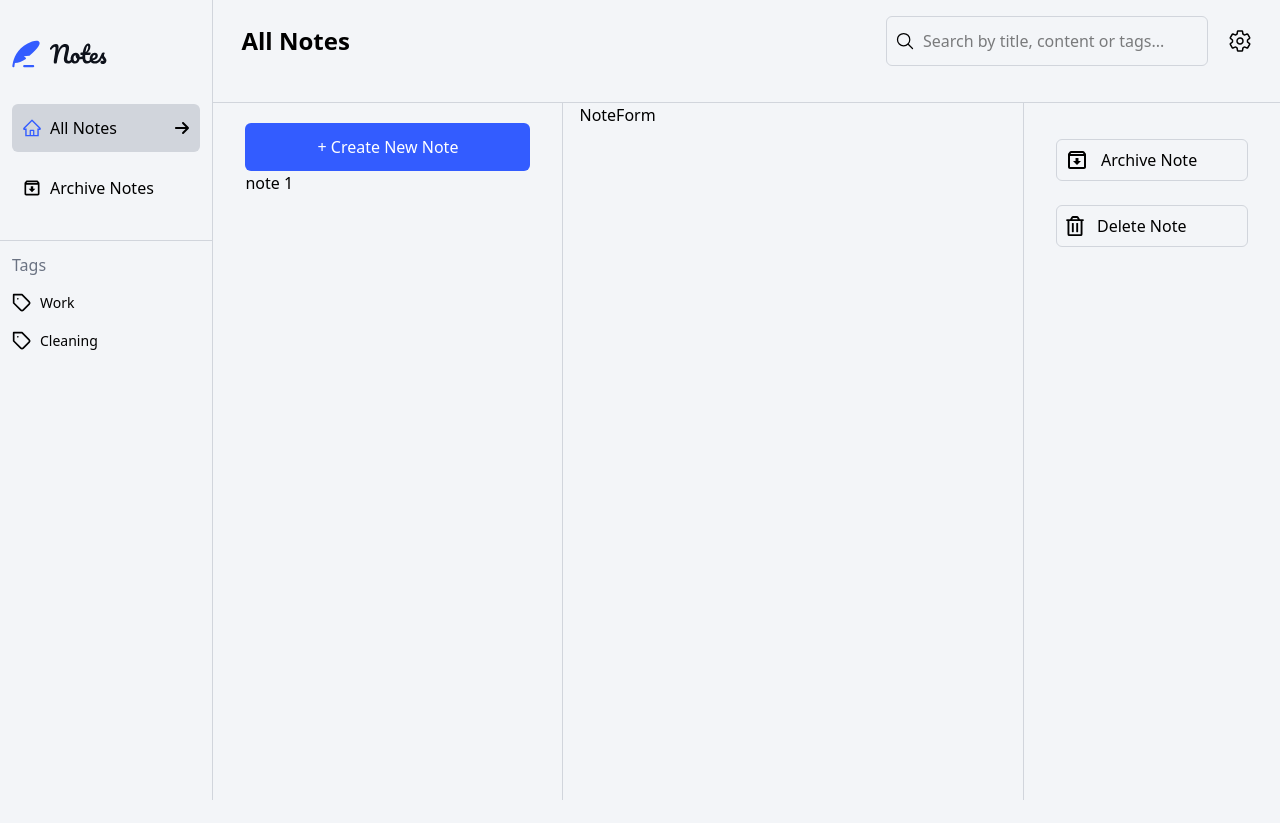
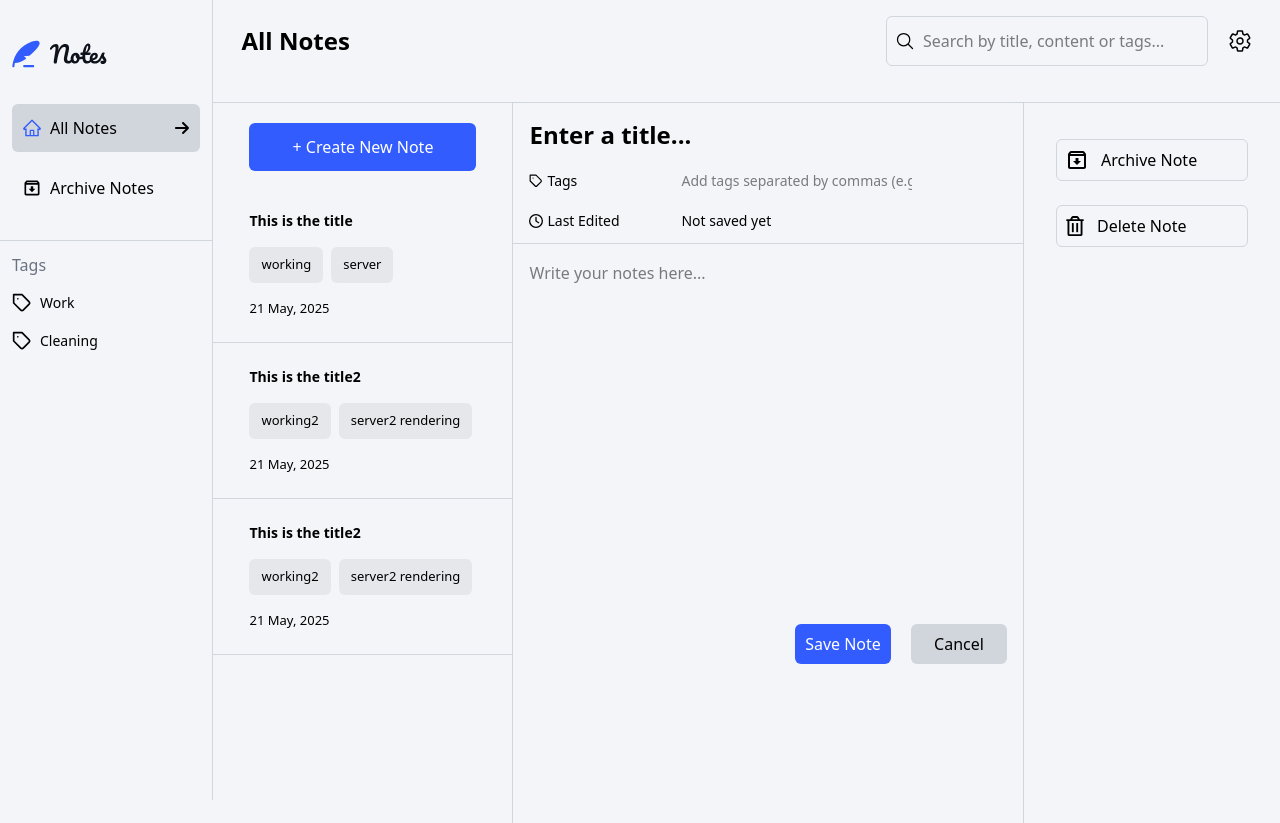
Before and after one commit to 4002-Nonye/Note-Taking-Web-App, a React (Vite) app in the folder client/: page /notes/1 in a window 1280 px wide. Before the commit the page ends 800 px from the top, so only its background shows below. Built offline with nearby package versions, Linux system fonts and the light colour scheme.

Commit message:
Add more styling

```diff
--- a/client/index.html
+++ b/client/index.html
@@ -2,9 +2,9 @@
 <html lang="en">
   <head>
     <meta charset="UTF-8" />
-    <link rel="icon" type="image/svg+xml" href="/vite.svg" />
+    <link type="image/png" sizes="16x16" rel="icon" href="./src/assets/icons8-book-16.png">
     <meta name="viewport" content="width=device-width, initial-scale=1.0" />
-    <title>📕 Note Taking App</title>
+    <title>Smart Note Taker</title>
   </head>
   <body>
     <div id="root"></div>
--- a/client/package.json
+++ b/client/package.json
@@ -14,6 +14,7 @@
     "@tanstack/react-query": "^5.76.1",
     "@tanstack/react-query-devtools": "^5.76.1",
     "axios": "^1.9.0",
+    "framer-motion": "^12.12.1",
     "prop-types": "^15.8.1",
     "react": "^19.1.0",
     "react-dom": "^19.1.0",
--- /dev/null
+++ b/client/src/components/Divider.jsx
@@ -0,0 +1,9 @@
+
+
+function Divider() {
+  return (
+    <hr className="h-px border-gray-300 bg-gray-200 dark:bg-gray-300" />
+  )
+}
+
+export default Divider
--- /dev/null
+++ b/client/src/components/NoNotes.jsx
@@ -0,0 +1,12 @@
+function NoNotes() {
+  return (
+    <div className="border-[1px] border-gray-300 bg-gray-200 p-3 font-medium rounded-md text-sm mt-4">
+      <p>
+        You don’t have any notes yet. Start a new note to capture your thoughts
+        and ideas.
+      </p>
+    </div>
+  );
+}
+
+export default NoNotes;
--- /dev/null
+++ b/client/src/components/NoteCard.jsx
@@ -0,0 +1,87 @@
+import { Link } from "react-router-dom";
+
+function NoteCard() {
+  return (
+    <div className="flex flex-col gap-3">
+      <Link to="/notes/1" className="my-3">
+        <h3 className="px-9 text-sm font-bold">This is the title</h3>
+
+        <ul className="my-4 flex w-full flex-wrap items-center gap-2 px-9 text-center">
+          <li className="h-full rounded-md bg-gray-200 px-3 py-2">working</li>
+          <li className="h-full rounded-md bg-gray-200 px-3 py-2">server </li>
+        </ul>
+
+        <p className="px-9">21 May, 2025</p>
+      </Link>
+      <hr class="h-px border-gray-300 bg-gray-200 dark:bg-gray-300" />
+      <Link to="/notes/2" className="my-3">
+        <h3 className="px-9 text-sm font-bold">This is the title2</h3>
+
+        <ul className="my-4 flex w-full flex-wrap items-center gap-2 px-9 text-center">
+          <li className="h-full rounded-md bg-gray-200 px-3 py-2">working2</li>
+          <li className="h-full rounded-md bg-gray-200 px-3 py-2">
+            server2 rendering
+          </li>
+        </ul>
+
+        <p className="px-9">21 May, 2025</p>
+      </Link>
+
+
+      <hr class="h-px border-gray-300 bg-gray-200 dark:bg-gray-300" />
+      <Link to="/notes/2" className="my-3">
+        <h3 className="px-9 text-sm font-bold">This is the title2</h3>
+
+        <ul className="my-4 flex w-full flex-wrap items-center gap-2 px-9 text-center">
+          <li className="h-full rounded-md bg-gray-200 px-3 py-2">working2</li>
+          <li className="h-full rounded-md bg-gray-200 px-3 py-2">
+            server2 rendering
+          </li>
+        </ul>
+
+        <p className="px-9">21 May, 2025</p>
+      </Link>
+      <hr class="h-px border-gray-300 bg-gray-200 dark:bg-gray-300" />
+      <Link to="/notes/2" className="my-3">
+        <h3 className="px-9 text-sm font-bold">This is the title2</h3>
+
+        <ul className="my-4 flex w-full flex-wrap items-center gap-2 px-9 text-center">
+          <li className="h-full rounded-md bg-gray-200 px-3 py-2">working2</li>
+          <li className="h-full rounded-md bg-gray-200 px-3 py-2">
+            server2 rendering
+          </li>
+        </ul>
+
+        <p className="px-9">21 May, 2025</p>
+      </Link>
+      <hr class="h-px border-gray-300 bg-gray-200 dark:bg-gray-300" />
+      <Link to="/notes/2" className="my-3">
+        <h3 className="px-9 text-sm font-bold">This is the title2</h3>
+
+        <ul className="my-4 flex w-full flex-wrap items-center gap-2 px-9 text-center">
+          <li className="h-full rounded-md bg-gray-200 px-3 py-2">working2</li>
+          <li className="h-full rounded-md bg-gray-200 px-3 py-2">
+            server2 rendering
+          </li>
+        </ul>
+
+        <p className="px-9">21 May, 2025</p>
+      </Link>
+      <hr class="h-px border-gray-300 bg-gray-200 dark:bg-gray-300" />
+      <Link to="/notes/2" className="my-3">
+        <h3 className="px-9 text-sm font-bold">This is the title2</h3>
+
+        <ul className="my-4 flex w-full flex-wrap items-center gap-2 px-9 text-center">
+          <li className="h-full rounded-md bg-gray-200 px-3 py-2">working2</li>
+          <li className="h-full rounded-md bg-gray-200 px-3 py-2">
+            server2 rendering
+          </li>
+        </ul>
+
+        <p className="px-9">21 May, 2025</p>
+      </Link>
+    </div>
+  );
+}
+
+export default NoteCard;
--- a/client/src/components/NoteForm.jsx
+++ b/client/src/components/NoteForm.jsx
@@ -1,9 +1,49 @@
+import { FaRegClock } from "react-icons/fa6";
+import { FiTag } from "react-icons/fi";
+
 import NoteCTA from "./NoteCTA";
+import Button from "./Button";
+import TextArea from "./TextArea";
+import Divider from "./Divider";
 
 function NoteForm() {
   return (
     <div className="flex">
-      <p className="flex-grow border-r-[1px] border-gray-300">NoteForm</p>
+      <div className="flex-grow border-r-[1px] border-gray-300">
+        <form className="flex h-[calc(100vh-5rem)] flex-col">
+
+          <input
+            type="text"
+            placeholder="Enter a title..."
+            className="mt-4 border-0 pl-4 text-2xl font-bold text-black outline-0 placeholder:text-black"
+          />
+          <div className="text-grey-300 mt-3 ml-4 flex text-sm">
+            <label
+              htmlFor="tags"
+              className="inline-flex w-36 items-center gap-1 font-medium"
+            >
+              <FiTag /> <span>Tags</span>
+            </label>
+            <input
+              className="border-px w-2/4 border-gray-400 p-2"
+              type="text"
+              id="tags"
+              name="tags"
+              placeholder="Add tags separated by commas (e.g Work, Planning)"
+            />
+          </div>
+          <div className="text-grey-300 mt-3 mb-3 ml-4 flex text-sm">
+            <p className="inline-flex w-36 items-center gap-1 font-medium">
+              <FaRegClock />
+              <span>Last Edited</span>
+            </p>
+
+            <p className="pl-2">Not saved yet</p>
+          </div>
+          <Divider />
+          <TextArea />
+        </form>
+      </div>
       <NoteCTA />
     </div>
   );
--- a/client/src/components/NoteList.jsx
+++ b/client/src/components/NoteList.jsx
@@ -1,14 +1,21 @@
-import { Link } from "react-router-dom";
 import Button from "./Button";
+import NoNotes from "./NoNotes";
+import NoteCard from "./NoteCard";
 
 function NoteList() {
   return (
-    <div className="border-r-[1px] border-gray-300 px-8 pt-5">
-      <Button type="createBtn" customClass="w-full ">
-        + Create New Note
-      </Button>
+    <div className="border-r-[1px] border-gray-300 pt-5">
+      <div className="px-9">
+        {" "}
+        <Button type="createBtn" customClass="m-auto w-4/4 ">
+          + Create New Note
+        </Button>
+      </div>
 
-      <Link to="/notes/1">note 1</Link>
+      {/* <NoNotes /> */}
+      <div className="mt-7 flex flex-col gap-5 text-[13px] h-[30rem] custom-scrollbar  no-scrollbar overflow-y-scroll ">
+        <NoteCard />
+      </div>
     </div>
   );
 }
--- /dev/null
+++ b/client/src/components/TextArea.jsx
@@ -0,0 +1,23 @@
+import Button from "./Button";
+
+function TextArea() {
+  return (
+    <div className="flex flex-1 flex-col p-4">
+      <textarea
+        className="no-scrollbar overflow-y-scroll max-h-[22rem] w-[85%] flex-1 resize-none  text-base leading-relaxed outline-0"
+        placeholder="Write your notes here..."
+      ></textarea>
+
+      <div className="mt-3 flex justify-end gap-5">
+        <Button customClass="bg-primaryBlue text-white w-24 justify-center font-medium">
+          Save Note
+        </Button>
+        <Button customClass="bg-gray-300 text-black w-24 justify-center font-medium">
+          Cancel
+        </Button>
+      </div>
+    </div>
+  );
+}
+
+export default TextArea;
--- a/client/src/index.css
+++ b/client/src/index.css
@@ -1,5 +1,6 @@
 @import url("https://fonts.googleapis.com/css2?family=Inter:ital,opsz,wght@0,14..32,100..900;1,14..32,100..900&family=Merriweather:ital,opsz,wght@0,18..144,300..900;1,18..144,300..900&family=Roboto+Mono:ital,wght@0,100..700;1,100..700&display=swap");
-@import "tailwindcss";
+@import 'tailwindcss';
+
 
 @theme {
   --color-bgColor: #f3f5f8;
@@ -8,16 +9,28 @@
 }
 
 body {
-  @apply bg-bgColor m-auto font-sans;
+  @apply bg-bgColor m-auto h-screen overflow-hidden font-sans;
 }
 ul li {
   @apply list-none;
 }
 
 .grid-display {
-  grid-template-columns: 350px 1fr;
+  grid-template-columns: 300px 1fr;
 }
 
 .navlink {
   @apply flex w-full items-center justify-between gap-2 rounded-md px-2.5 py-3 font-medium;
 }
+
+@layer utilities {
+    /* Hide scrollbar for Chrome, Safari and Opera */
+    .no-scrollbar::-webkit-scrollbar {
+        display: none;
+    }
+   /* Hide scrollbar for IE, Edge and Firefox */
+    .no-scrollbar {
+        -ms-overflow-style: none;  /* IE and Edge */
+        scrollbar-width: none;  /* Firefox */
+  }
+}
--- a/client/src/pages/Notes.jsx
+++ b/client/src/pages/Notes.jsx
@@ -1,14 +1,28 @@
-import { Outlet } from "react-router-dom";
+import { Outlet, useLocation } from "react-router-dom";
+
+import { motion, AnimatePresence } from "framer-motion";
+
 import NoteList from "../components/NoteList";
 import Header from "../components/Header";
 
 function Notes() {
+  const location = useLocation();
   return (
     <>
       <Header head="All Notes" />
-      <div className="grid-display mt-5 grid h-screen gap-4 border-t-[1px] border-gray-300">
+      <div className="grid-display mt-5 grid h-screen border-t-[1px] border-gray-300">
         <NoteList />
-        <Outlet />
+        <AnimatePresence mode="wait">
+          <motion.div
+            key={location.pathname}
+            initial={{ opacity: 0, y: 30 }}
+            animate={{ opacity: 1, y: 0 }}
+            exit={{ opacity: 0, y: -30 }}
+            transition={{ duration: 0.3 }}
+          >
+            <Outlet />
+          </motion.div>
+        </AnimatePresence>
       </div>
     </>
   );
```
Also changed, not shown: client/src/assets/icons8-book-16.png (added), 1 other file (tests, documents, lock files or other folders).
